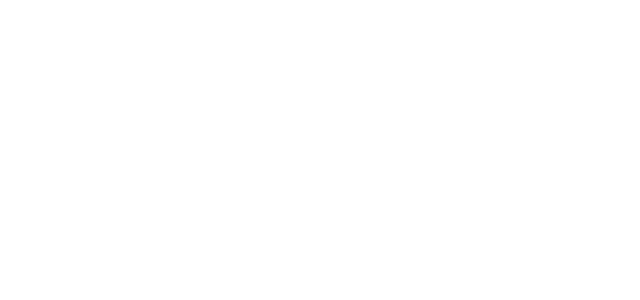
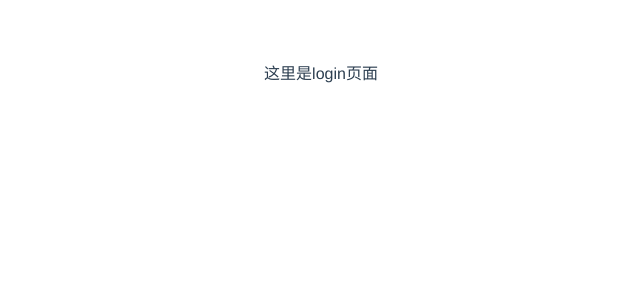
Before and after one commit to coalyer/simple-vue-project, a Vue app: page /#/login in a window 1280 px wide. Shown: the top 300 px of the page, without its empty margins (319-959 px from the left). Built offline with nearby package versions, Linux system fonts and the light colour scheme.

Commit message:
feat:配置路由

```diff
--- a/package.json
+++ b/package.json
@@ -1,5 +1,5 @@
 {
-  "name": "vue-demo-1",
+  "name": "simple-vue-project",
   "version": "0.1.0",
   "private": true,
   "scripts": {
@@ -9,7 +9,8 @@
   },
   "dependencies": {
     "core-js": "^3.6.5",
-    "vue": "^2.6.11"
+    "vue": "^2.6.11",
+    "vue-router": "^3.0.6"
   },
   "devDependencies": {
     "@vue/cli-plugin-babel": "~4.4.1",
--- a/src/App.vue
+++ b/src/App.vue
@@ -1,5 +1,7 @@
 <template>
-  <div id="app"></div>
+  <div id="app">
+    <router-view></router-view>
+  </div>
 </template>
 
 <script>
--- a/src/main.js
+++ b/src/main.js
@@ -1,8 +1,10 @@
 import Vue from 'vue'
 import App from './App.vue'
+import router from './router'
 
 Vue.config.productionTip = false
 
 new Vue({
+  router,
   render: h => h(App),
 }).$mount('#app')
--- /dev/null
+++ b/src/router/index.js
@@ -0,0 +1,22 @@
+import Vue from 'vue'
+import Router from 'vue-router'
+import Login from '../views/Login.vue'
+import Index from '../views/Index.vue'
+
+Vue.use(Router)
+const router = new Router({
+  routes: [{
+    path: '/',
+    redirect: '/index'
+  }, {
+    path: '/login',
+    name: 'Login',
+    component: Login
+  }, {
+    path: '/index',
+    name: 'Index',
+    component: Index
+  }]
+})
+
+export default router
--- /dev/null
+++ b/src/views/Index.vue
@@ -0,0 +1,12 @@
+<template>
+  <div>这里是index页面</div>
+</template>
+
+<script>
+export default {
+  name: 'Index'
+}
+</script>
+
+<style>
+</style>
--- /dev/null
+++ b/src/views/Login.vue
@@ -0,0 +1,12 @@
+<template>
+  <div>这里是login页面</div>
+</template>
+
+<script>
+export default {
+  name: 'Login'
+}
+</script>
+
+<style>
+</style>
```
Also changed, not shown: 1 other file (tests, documents, lock files or other folders).
